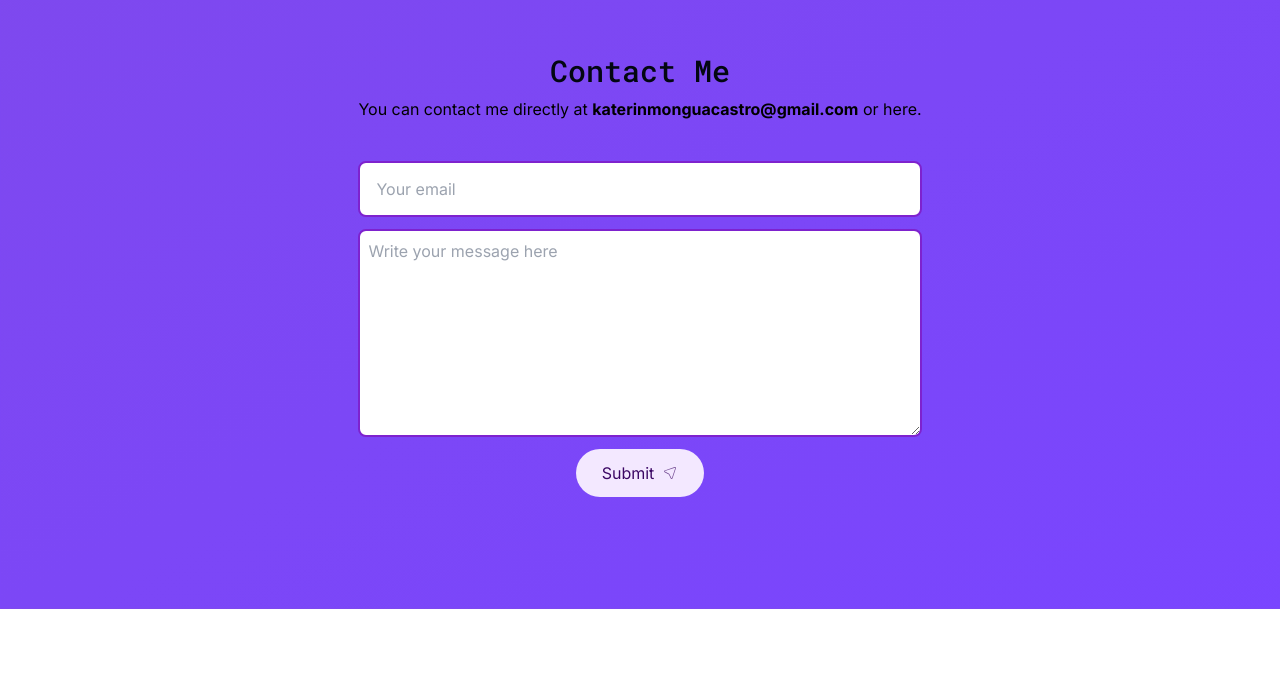
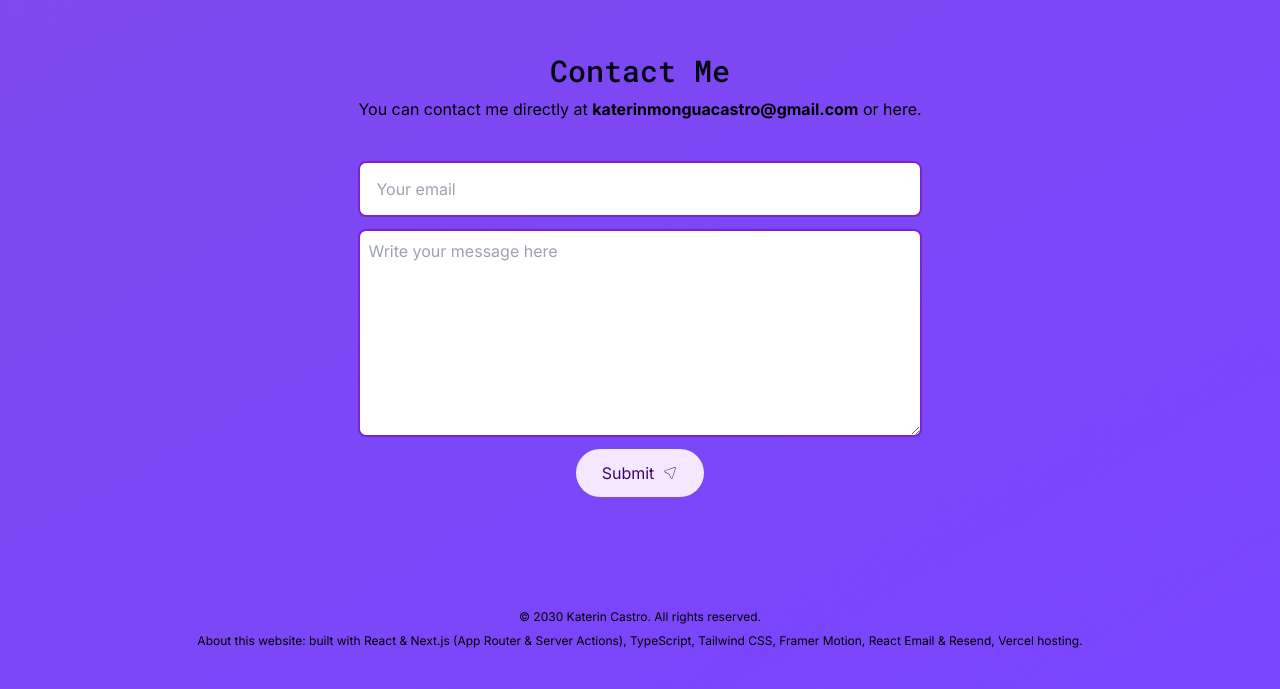
Before and after one commit to Katemoca/Portfolio-2023, a Next.js app: page / in a window 1280 px wide. Shown: the part 5604-6293 px from the top of the page. Before the commit the page ends 6213 px from the top, so only its background shows below. Built offline with nearby package versions, Linux system fonts and the light colour scheme; no server answers.

Commit message:
Footer component added to the portfolio.

```diff
--- a/app/layout.tsx
+++ b/app/layout.tsx
@@ -3,6 +3,7 @@
 import { Inter } from "next/font/google";
 import ActiveSectionContextProvider from "@/context/active-section-context";
 import { Toaster } from "react-hot-toast";
+import Footer from "@/components/footer";
 
 export const inter = Inter({
   subsets: ["latin"],
@@ -31,6 +32,7 @@
         <ActiveSectionContextProvider>
           <Header />
           {children}
+          <Footer />
           <Toaster position="top-right" />
         </ActiveSectionContextProvider>
       </body>
--- a/components/footer.tsx
+++ b/components/footer.tsx
@@ -1,5 +1,14 @@
-import React from "react";
-
-export default function footer() {
-  return <div>footer</div>;
+export default function Footer() {
+  return (
+    <footer className="mb-10 px-4 text-center text-black">
+      <small className="mb-2 block text-xs">
+        &copy; 2030 Katerin Castro. All rights reserved.
+      </small>
+      <p className="text-xs">
+        <span>About this website:</span> built with React & Next.js (App Router
+        & Server Actions), TypeScript, Tailwind CSS, Framer Motion, React Email
+        & Resend, Vercel hosting.
+      </p>
+    </footer>
+  );
 }
```
